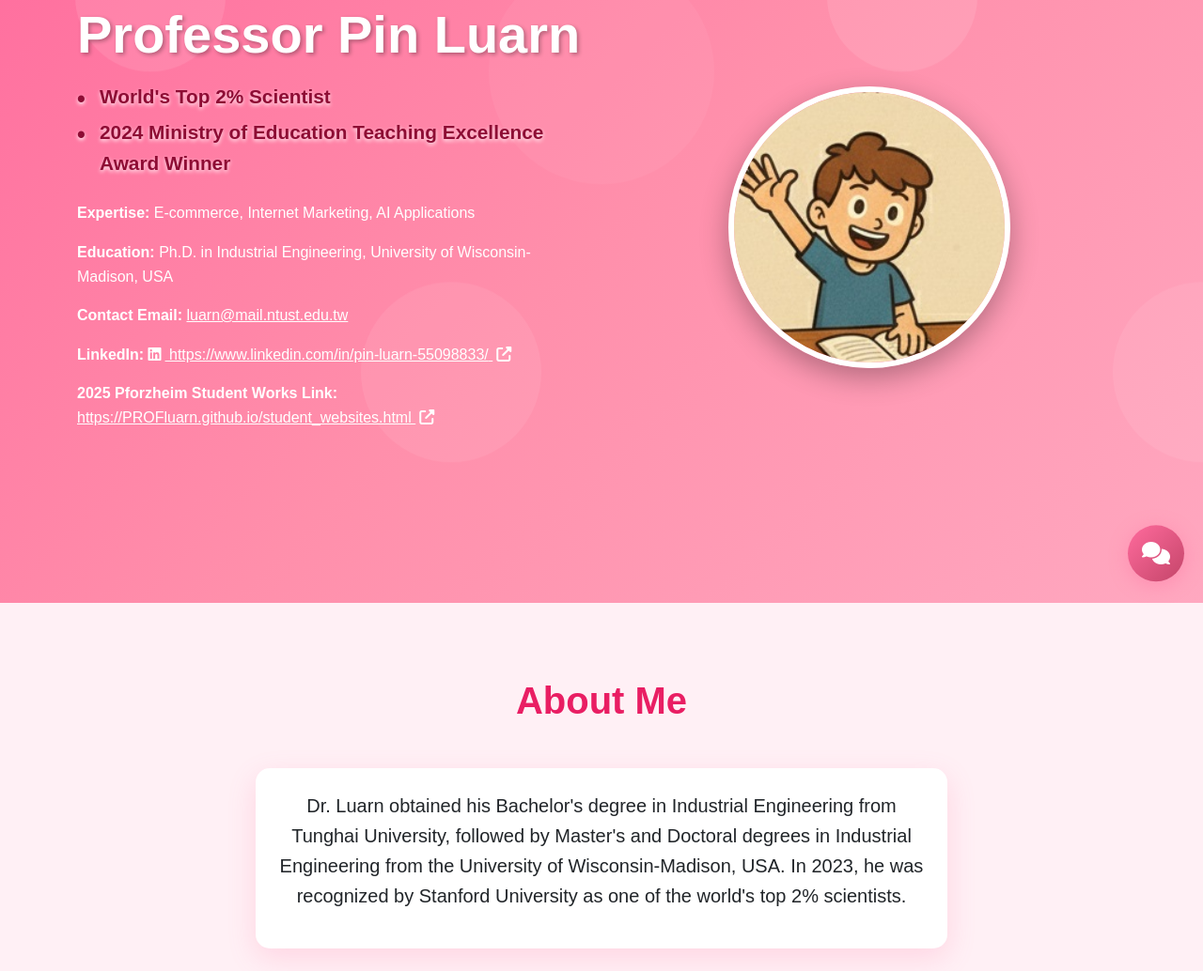
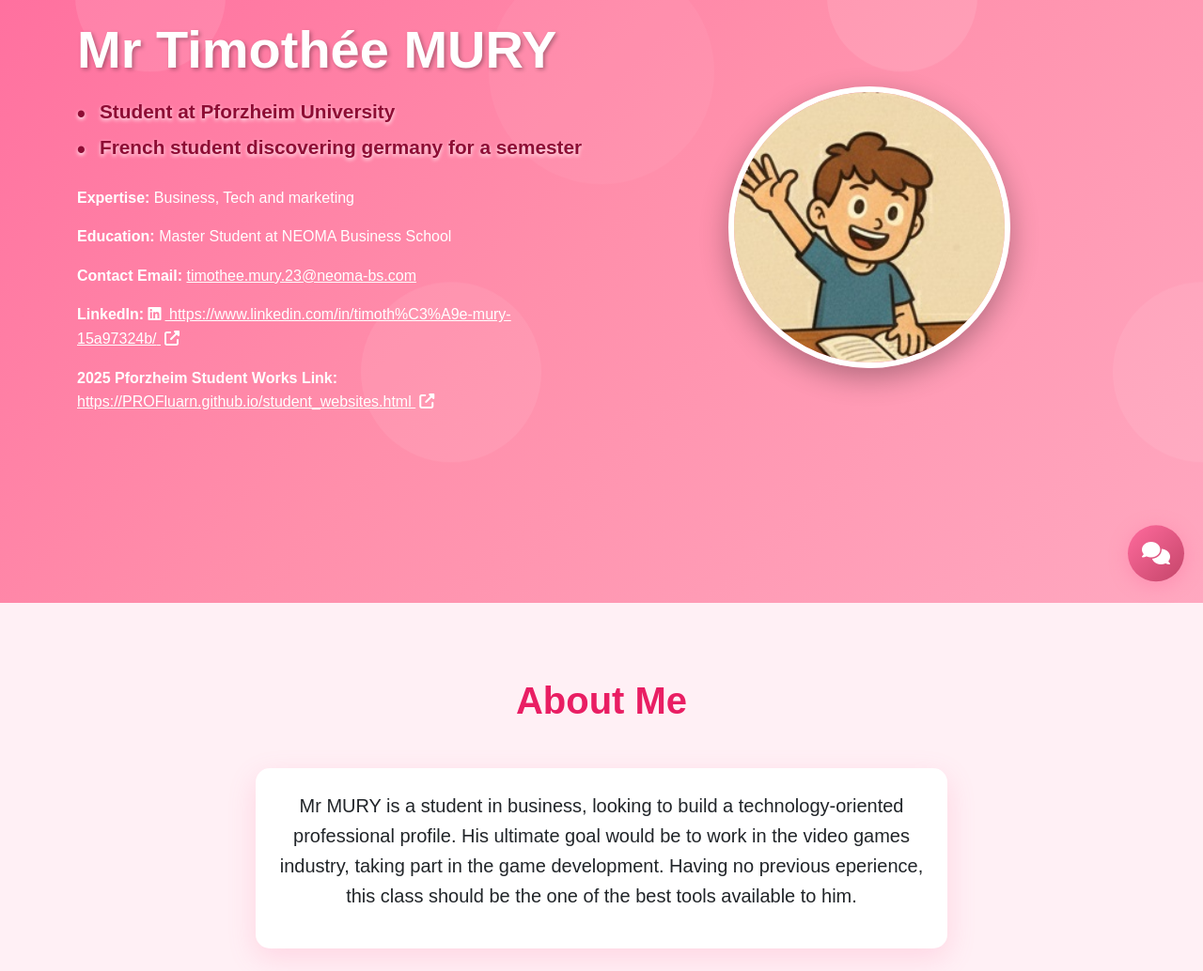
Before and after one commit to murytimothee-glitch/murytimothee-glitch.github.io, a plain HTML site: page index.html in a window 1280 px wide. Shown: the part 158-1192 px from the top of the page at 94% size. Drawn offline with nearby package versions, Linux system fonts and the light colour scheme.

Commit message:
Update index.html

```diff
--- a/index.html
+++ b/index.html
@@ -339,19 +339,19 @@
         });
 // ====== User Profile Data Section - Please modify the content below ======
         const profileData = {
-            name: "Professor Pin Luarn",
-            title1: "World's Top 2% Scientist",
-            title2: "2024 Ministry of Education Teaching Excellence Award Winner",
-            expertise: "E-commerce, Internet Marketing, AI Applications",
-            education: "Ph.D. in Industrial Engineering, University of Wisconsin-Madison, USA",
-            email: "luarn@mail.ntust.edu.tw",
-            linkedin: "https://www.linkedin.com/in/pin-luarn-55098833/",
-            about1: "Dr. Luarn obtained his Bachelor's degree in Industrial Engineering from Tunghai University, followed by",
-            about2: " Master's and Doctoral degrees in Industrial Engineering from the University of Wisconsin-Madison, USA.",
-            about3: "In 2023, he was recognized by Stanford University as one of the world's top 2% scientists.",
+            name: "Mr Timothée MURY",
+            title1: "Student at Pforzheim University",
+            title2: "French student discovering germany for a semester",
+            expertise: "Business, Tech and marketing",
+            education: "Master Student at NEOMA Business School",
+            email: "timothee.mury.23@neoma-bs.com",
+            linkedin: "https://www.linkedin.com/in/timoth%C3%A9e-mury-15a97324b/",
+            about1: "Mr MURY is a student in business, looking to build a technology-oriented professional profile.",
+            about2: "His ultimate goal would be to work in the video games industry, taking part in the game development.",
+            about3: "Having no previous eperience, this class should be the one of the best tools available to him.",
             about4: "", // Add additional about content here if needed
-            phone: "886-2-2737-6754",
-            location: "Office: T2-409<br>National Taiwan University of Science and Technology"
+            phone: "+33 7 70 45 71 36",
+            location: "Günterstrasse 10<br>Pforzheim"
         };
         // ====== User Profile Data Section End ======
     </script>
```
